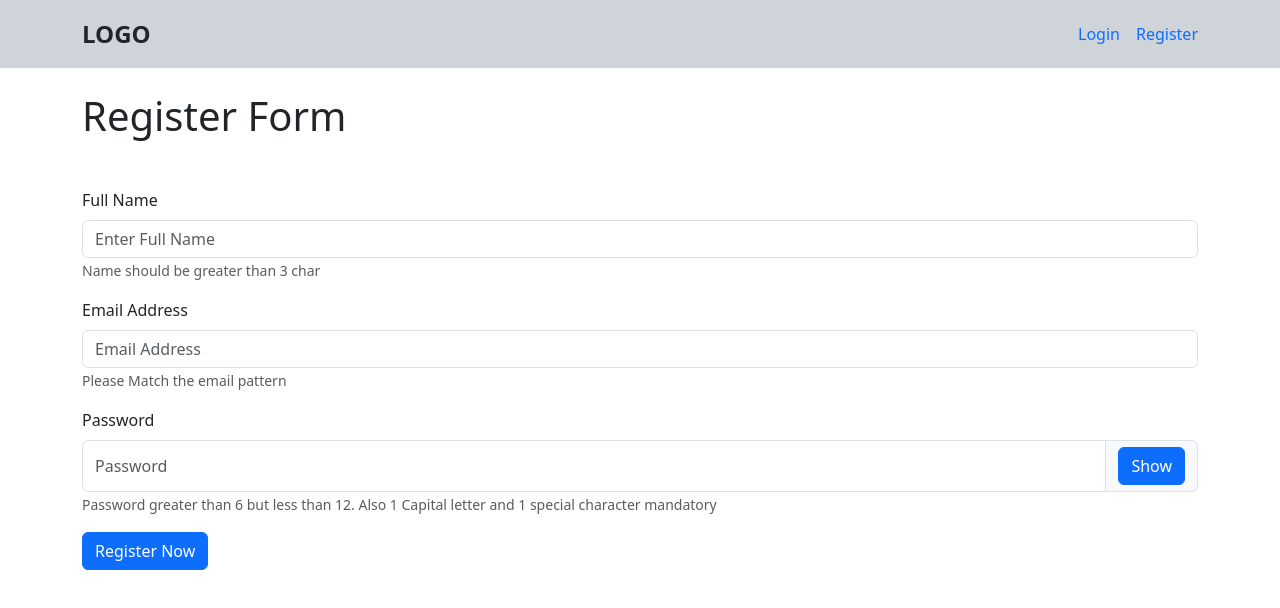
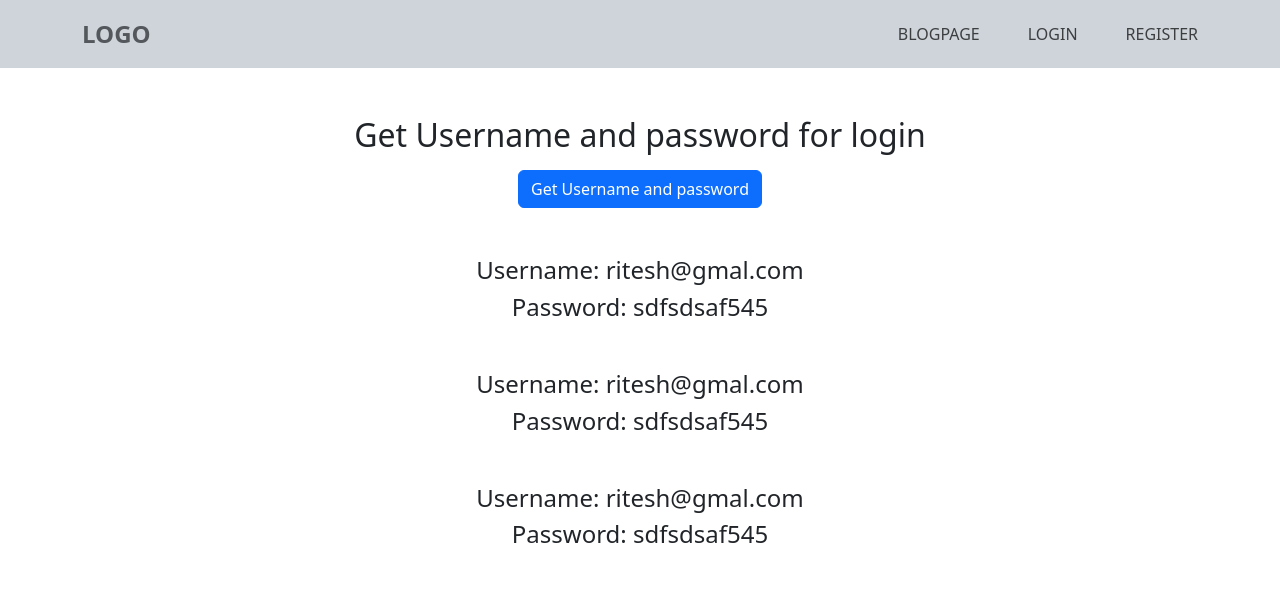
Before and after one commit to riteshmvteams/leaning-reactbootstrap-protectedroutes, a React (Vite) app: page /register in a window 1280 px wide. Shown: the top 608 px of the page. Built offline with nearby package versions, Linux system fonts and the light colour scheme.

Commit message:
created custom hook for fetching data

```diff
--- a/src/components/Header.jsx
+++ b/src/components/Header.jsx
@@ -1,7 +1,11 @@
-import { Container, Nav, Navbar } from "react-bootstrap";
+import { Button, Container, Nav, Navbar } from "react-bootstrap";
 import { Link, NavLink } from "react-router-dom";
+import { useAuth } from "../hooks/useAuth";
 
 export default function Header() {
+  const {
+    state: { isLogged },
+  } = useAuth();
   return (
     <Navbar expand="lg" className="bg-dark-subtle py-3">
       <Container>
@@ -10,19 +14,51 @@ export default function Header() {
         </Link>
         <Navbar.Toggle aria-controls="basic-navbar-nav" />
         <Navbar.Collapse id="basic-navbar-nav">
-          <Nav className="ms-auto d-flex gap-3">
+          <Nav className="ms-auto d-flex gap-5 align-items-center">
+            {isLogged ? (
+              <>
                 <NavLink
-              className="text-primary text-decoration-none fw-medium"
+                  className="text-black text-uppercase text-decoration-none fw-medium"
+                  to="/dashboard"
+                >
+                  Dashboard
+                </NavLink>
+                <NavLink
+                  className="text-black text-uppercase text-decoration-none fw-medium"
+                  to="/blogs"
+                >
+                  BlogPage
+                </NavLink>
+                <NavLink
+                  className="text-black text-uppercase text-decoration-none fw-medium"
+                  to="/settings"
+                >
+                  Account Settings
+                </NavLink>
+                <Button>LogOut</Button>
+              </>
+            ) : (
+              <>
+                <NavLink
+                  className="text-black text-uppercase text-decoration-none fw-medium"
+                  to="/blogs"
+                >
+                  BlogPage
+                </NavLink>
+                <NavLink
+                  className="text-black text-uppercase text-decoration-none fw-medium"
                   to="/login"
                 >
                   Login
                 </NavLink>
                 <NavLink
-              className="text-primary text-decoration-none fw-medium"
+                  className="text-black text-uppercase text-decoration-none fw-medium"
                   to="/register"
                 >
                   Register
                 </NavLink>
+              </>
+            )}
           </Nav>
         </Navbar.Collapse>
       </Container>
--- /dev/null
+++ b/src/hooks/useAuth.jsx
@@ -0,0 +1,6 @@
+import { useContext } from "react";
+import { AuthContext } from "../context/AuthContext";
+
+export const useAuth = () => {
+  return useContext(AuthContext);
+};
--- a/src/index.css
+++ b/src/index.css
@@ -0,0 +1,8 @@
+a {
+  opacity: 0.7;
+  transition: 300ms;
+}
+
+a:is(:hover, :focus-visible) {
+  opacity: 1;
+}
--- a/src/pages/Dashboard.jsx
+++ b/src/pages/Dashboard.jsx
@@ -1,3 +1,7 @@
 export default function Dashboard() {
-  return <div>Dashboard</div>;
+  return (
+    <h1 className="fs-1 text-center mt-5">
+      This Page only show to Authenticated user
+    </h1>
+  );
 }
--- a/src/pages/Home.jsx
+++ b/src/pages/Home.jsx
@@ -1,3 +1,7 @@
 export default function Home() {
-  return <div>Home</div>;
+  return (
+    <h1 className="fs-1 text-center mt-5">
+      This page shows to both Authenticated and non-Authenticated user
+    </h1>
+  );
 }
--- a/src/pages/LoginPage.jsx
+++ b/src/pages/LoginPage.jsx
@@ -3,31 +3,10 @@ import { Button, Container, Form, InputGroup } from "react-bootstrap";
 
 export default function LoginPage() {
   const [showPassWord, setShowPassword] = useState(false);
-  const [registerFields, setRegisterFields] = useState({
-    name: "",
-    email: "",
-    password: "",
-  });
 
   // this will run on submission of register form
   const handleSubmit = (e) => {
     e.preventDefault();
-    if (
-      (registerFields.name === "",
-      registerFields.email === "",
-      registerFields.password === "")
-    ) {
-      return;
-    }
-
-    alert("submitted");
-  };
-
-  // handle the input field value controlled inputs
-  const handleChange = (e) => {
-    const value = e.target.value;
-    const name = e.target.name;
-    setRegisterFields((preVal) => ({ ...preVal, [name]: value }));
   };
 
   return (
@@ -35,18 +14,8 @@ export default function LoginPage() {
       <h1 className="fs-1 mb-5">Login Form</h1>
       <Form onSubmit={handleSubmit}>
         <Form.Group className="mb-3" controlId="formBasicEmail">
-          <Form.Label>Email Address</Form.Label>
-          <Form.Control
-            type="email"
-            placeholder="Email Address"
-            name="email"
-            value={registerFields.email}
-            onChange={handleChange}
-            pattern="^[a-zA-Z0-9._%+-]+@[a-zA-Z0-9.-]+\.[a-zA-Z]{2,}$"
-          />
-          <Form.Text className="text-muted">
-            Please Match the email pattern
-          </Form.Text>
+          <Form.Label>UserName</Form.Label>
+          <Form.Control type="email" placeholder="Email Address" name="email" />
         </Form.Group>
 
         <Form.Group className="mb-3" controlId="formBasicPassword">
@@ -56,9 +25,6 @@ export default function LoginPage() {
               type={showPassWord ? "text" : "password"}
               placeholder="Password"
               name="password"
-              value={registerFields.password}
-              onChange={handleChange}
-              pattern="^(?=.*[A-Z])(?=.*[^a-zA-Z0-9]).{7,11}$"
             />
             <InputGroup.Text>
               <Button onClick={() => setShowPassword((prev) => !prev)}>
@@ -66,13 +32,9 @@ export default function LoginPage() {
               </Button>
             </InputGroup.Text>
           </InputGroup>
-          <Form.Text className="text-muted">
-            Password greater than 6 but less than 12. Also 1 Capital letter and
-            1 special character mandatory
-          </Form.Text>
         </Form.Group>
         <Button variant="primary" type="submit">
-          Register Now
+          Log in
         </Button>
       </Form>
     </Container>
--- a/src/pages/RegisterPage.jsx
+++ b/src/pages/RegisterPage.jsx
@@ -1,95 +1,120 @@
-import { useState } from "react";
-import { Button, Container, Form, InputGroup } from "react-bootstrap";
+// import { useState } from "react";
+// import { Button, Container, Form, InputGroup } from "react-bootstrap";
+
+import { Button } from "react-bootstrap";
 
 export default function RegisterPage() {
-  const [showPassWord, setShowPassword] = useState(false);
-  const [registerFields, setRegisterFields] = useState({
-    name: "",
-    email: "",
-    password: "",
-  });
+  // const [showPassWord, setShowPassword] = useState(false);
+  // const [registerFields, setRegisterFields] = useState({
+  //   name: "",
+  //   email: "",
+  //   password: "",
+  // });
 
   // this will run on submission of register form
-  const handleSubmit = (e) => {
-    e.preventDefault();
-    if (
-      (registerFields.name === "",
-      registerFields.email === "",
-      registerFields.password === "")
-    ) {
-      return;
-    }
+  // const handleSubmit = (e) => {
+  //   e.preventDefault();
+  //   if (
+  //     (registerFields.name === "",
+  //     registerFields.email === "",
+  //     registerFields.password === "")
+  //   ) {
+  //     return;
+  //   }
 
-    alert("submitted");
-  };
+  //   alert("submitted");
+  // };
 
   // handle the input field value controlled inputs
-  const handleChange = (e) => {
-    const value = e.target.value;
-    const name = e.target.name;
-    setRegisterFields((preVal) => ({ ...preVal, [name]: value }));
-  };
+  // const handleChange = (e) => {
+  //   const value = e.target.value;
+  //   const name = e.target.name;
+  //   setRegisterFields((preVal) => ({ ...preVal, [name]: value }));
+  // };
 
   return (
-    <Container className="mt-4">
-      <h1 className="fs-1 mb-5">Register Form</h1>
-      <Form onSubmit={handleSubmit}>
-        <Form.Group className="mb-3" controlId="formBasicName">
-          <Form.Label>Full Name</Form.Label>
-          <Form.Control
-            type="text"
-            placeholder="Enter Full Name"
-            name="name"
-            value={registerFields.name}
-            onChange={handleChange}
-            pattern=".{3,}"
-          />
-          <Form.Text className="text-muted">
-            Name should be greater than 3 char
-          </Form.Text>
-        </Form.Group>
+    // <Container className="mt-4">
+    //   <h1 className="fs-1 mb-5">Register Form</h1>
+    //   <Form onSubmit={handleSubmit}>
+    //     <Form.Group className="mb-3" controlId="formBasicName">
+    //       <Form.Label>Full Name</Form.Label>
+    //       <Form.Control
+    //         type="text"
+    //         placeholder="Enter Full Name"
+    //         name="name"
+    //         value={registerFields.name}
+    //         onChange={handleChange}
+    //         pattern=".{3,}"
+    //       />
+    //       <Form.Text className="text-muted">
+    //         Name should be greater than 3 char
+    //       </Form.Text>
+    //     </Form.Group>
 
-        <Form.Group className="mb-3" controlId="formBasicEmail">
-          <Form.Label>Email Address</Form.Label>
-          <Form.Control
-            type="email"
-            placeholder="Email Address"
-            name="email"
-            value={registerFields.email}
-            onChange={handleChange}
-            pattern="^[a-zA-Z0-9._%+-]+@[a-zA-Z0-9.-]+\.[a-zA-Z]{2,}$"
-          />
-          <Form.Text className="text-muted">
-            Please Match the email pattern
-          </Form.Text>
-        </Form.Group>
+    //     <Form.Group className="mb-3" controlId="formBasicEmail">
+    //       <Form.Label>Email Address</Form.Label>
+    //       <Form.Control
+    //         type="email"
+    //         placeholder="Email Address"
+    //         name="email"
+    //         value={registerFields.email}
+    //         onChange={handleChange}
+    //         pattern="^[a-zA-Z0-9._%+-]+@[a-zA-Z0-9.-]+\.[a-zA-Z]{2,}$"
+    //       />
+    //       <Form.Text className="text-muted">
+    //         Please Match the email pattern
+    //       </Form.Text>
+    //     </Form.Group>
 
-        <Form.Group className="mb-3" controlId="formBasicPassword">
-          <Form.Label>Password</Form.Label>
-          <InputGroup>
-            <Form.Control
-              type={showPassWord ? "text" : "password"}
-              placeholder="Password"
-              name="password"
-              value={registerFields.password}
-              onChange={handleChange}
-              pattern="^(?=.*[A-Z])(?=.*[^a-zA-Z0-9]).{7,11}$"
-            />
-            <InputGroup.Text>
-              <Button onClick={() => setShowPassword((prev) => !prev)}>
-                {showPassWord ? "Hide" : "Show"}
-              </Button>
-            </InputGroup.Text>
-          </InputGroup>
-          <Form.Text className="text-muted">
-            Password greater than 6 but less than 12. Also 1 Capital letter and
-            1 special character mandatory
-          </Form.Text>
-        </Form.Group>
-        <Button variant="primary" type="submit">
-          Register Now
-        </Button>
-      </Form>
-    </Container>
+    //     <Form.Group className="mb-3" controlId="formBasicPassword">
+    //       <Form.Label>Password</Form.Label>
+    //       <InputGroup>
+    //         <Form.Control
+    //           type={showPassWord ? "text" : "password"}
+    //           placeholder="Password"
+    //           name="password"
+    //           value={registerFields.password}
+    //           onChange={handleChange}
+    //           pattern="^(?=.*[A-Z])(?=.*[^a-zA-Z0-9]).{7,11}$"
+    //         />
+    //         <InputGroup.Text>
+    //           <Button onClick={() => setShowPassword((prev) => !prev)}>
+    //             {showPassWord ? "Hide" : "Show"}
+    //           </Button>
+    //         </InputGroup.Text>
+    //       </InputGroup>
+    //       <Form.Text className="text-muted">
+    //         Password greater than 6 but less than 12. Also 1 Capital letter and
+    //         1 special character mandatory
+    //       </Form.Text>
+    //     </Form.Group>
+    //     <Button variant="primary" type="submit">
+    //       Register Now
+    //     </Button>
+    //   </Form>
+    // </Container>
+
+    // getting userName and password
+    <>
+      <h2 className="text-center mt-5">Get Username and password for login</h2>
+      <div className="text-center mt-3">
+        <Button>Get Username and password</Button>
+      </div>
+
+      <main>
+        <div className="text-center mt-5">
+          <h4>Username: ritesh@gmal.com</h4>
+          <h4>Password: sdfsdsaf545</h4>
+        </div>
+        <div className="text-center mt-5">
+          <h4>Username: ritesh@gmal.com</h4>
+          <h4>Password: sdfsdsaf545</h4>
+        </div>
+        <div className="text-center mt-5">
+          <h4>Username: ritesh@gmal.com</h4>
+          <h4>Password: sdfsdsaf545</h4>
+        </div>
+      </main>
+    </>
   );
 }
```
Also changed, not shown: src/App.jsx (+19 -10 lines), src/hooks/useFetch.jsx (added, +19 -0 lines), src/pages/AccountSettings.jsx (added, +7 -0 lines), src/pages/BlogPage.jsx (added, +7 -0 lines). Lines whose indentation alone changed are shown as unchanged.
